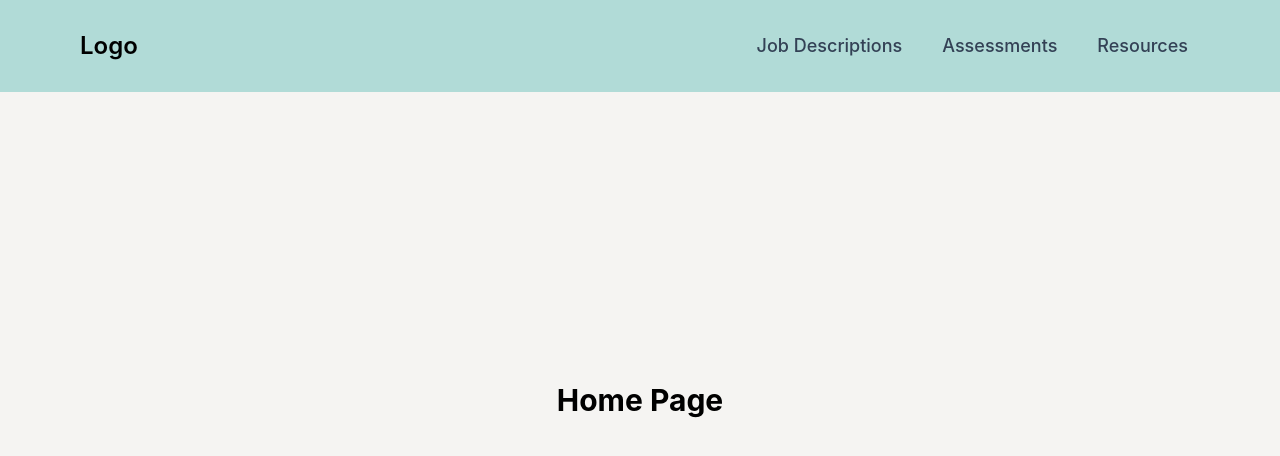
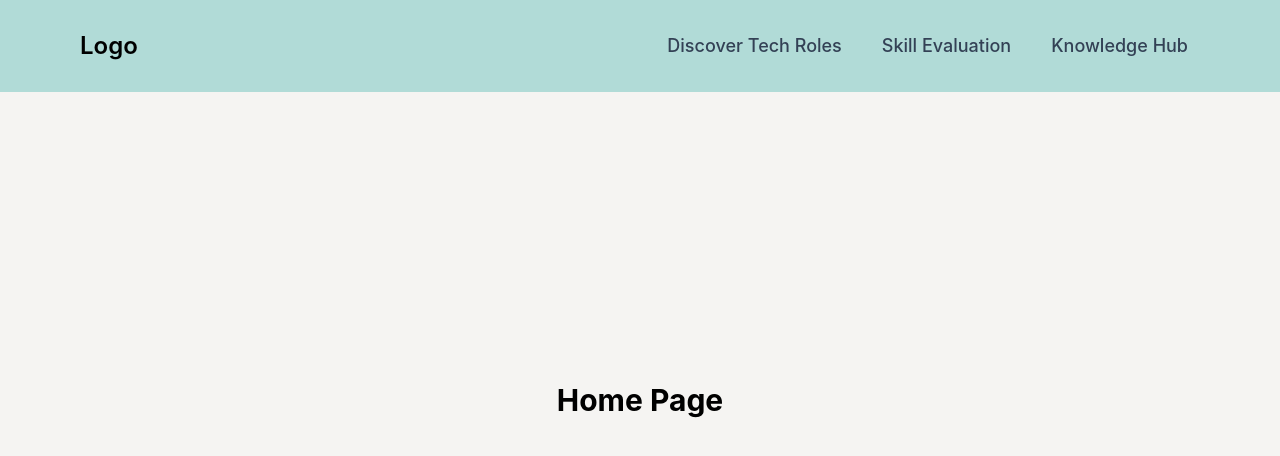
Before and after one commit to cherryontech/TechGarden, a React (Create React App) app: page / in a window 1280 px wide. Shown: the top 456 px of the page. Built offline with nearby package versions, Linux system fonts and the light colour scheme; the HTML template or start-up script is replaced by a standard one.

Commit message:
Changed Nav Bar Items Names

```diff
--- a/src/components/Navbar.js
+++ b/src/components/Navbar.js
@@ -15,9 +15,9 @@ function Navbar() {
         </div>
         <div className="flex md:space-x-4 items-center">
           {[
-            ["Job Descriptions", "/job-descriptions"],
-            ["Assessments", "/assessments"],
-            ["Resources", "/resources"],
+            ["Discover Tech Roles", "/tech-roles"],
+            ["Skill Evaluation", "/skill-eval"],
+            ["Knowledge Hub", "/knowledge-hub"],
           ].map(([title, url, index]) => (
             <Link
               key={index}
```
